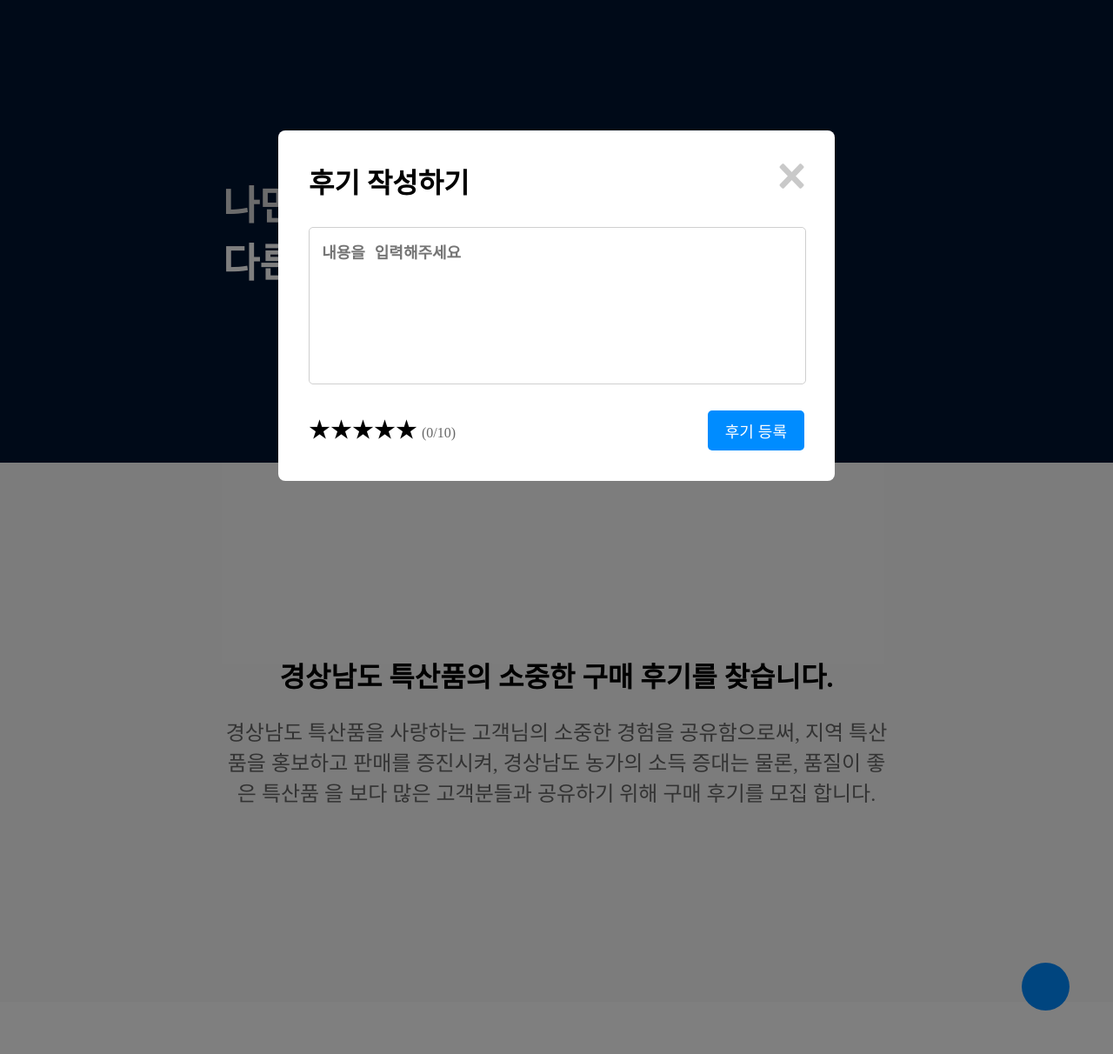
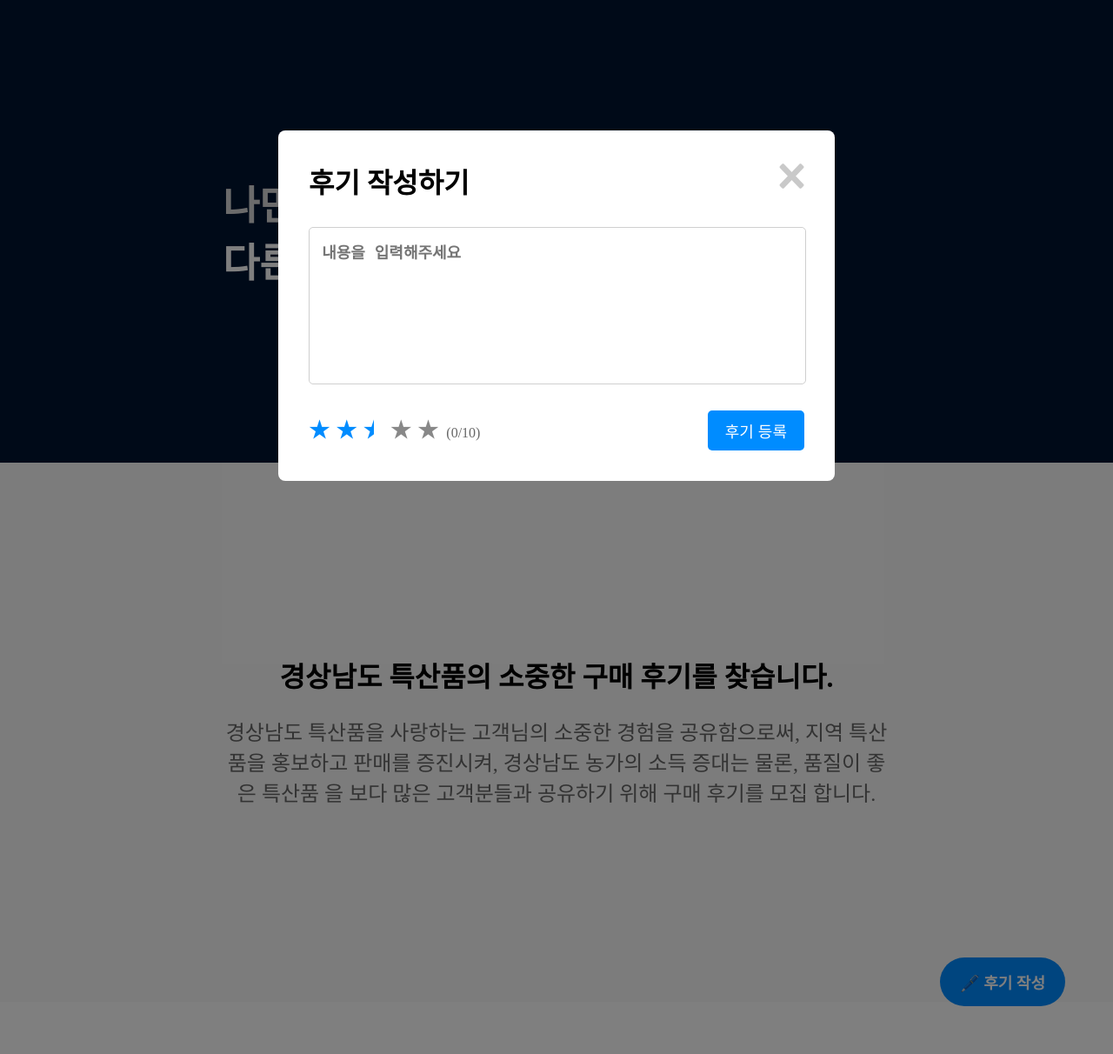
Before and after one commit to dev-yuka05/web-incheon-2022, a PHP site: page /review.html in a window 1280 px wide. Shown: the whole page at 87% size. Run offline with PHP 8.4, Linux system fonts and the light colour scheme.

Commit message:
fix : 리뷰 페이지 분기

```diff
--- a/B-Moudle/review.html
+++ b/B-Moudle/review.html
@@ -10,9 +10,7 @@
 <body>
 
     <!-- 오른쪽 아래 고정 글쓰기 -->
-    <div class="write">
-
-    </div>
+    <div class="write">🖊️ 후기 작성</div>
 
     <!-- 상단 타이틀 -->
     <div class="head">
@@ -287,7 +285,14 @@
 
                 <div class="modal-footer">
                     <div class="star">
-                        <span>★★★★★</span><span class="count">(0/10)</span>
+                        <div class="stars">
+                            <span id="star">★</span>
+                            <span id="star">★</span>
+                            <span id="star-half">★</span>
+                            <span>★</span>
+                            <span>★</span>
+                        </div>
+                        <span class="count">(0/10)</span>
                     </div>
                     <button type="submit">후기 등록</button>
                 </div>
--- a/B-Moudle/style/review.css
+++ b/B-Moudle/style/review.css
@@ -5,13 +5,15 @@ body{
 /* 글쓰기 버튼 */
 .write{
     position: fixed;
-    right: 50px;
-    bottom: 50px;
+    right: 55px;
+    bottom: 55px;
     border-radius: 50px;
-    width: 55px;
-    height: 55px;
+    padding: 15px 23px;
     background-color: rgb(0, 140, 255);
     cursor: pointer;
+    font-size: 18px;
+    font-weight: bold;
+    color: #fff;
 }
 
 
@@ -192,7 +194,7 @@ body{
 .modal-footer .star .count{
     font-size: 16px;
     color: #666;
-    margin-left: 5px;
+    margin-left: 2px;
     display: inline-block;
 }
 
@@ -208,3 +210,19 @@ body{
     display: inline-block;
     transition: background-color 0.3s;
 }
+
+.modal-footer .stars{
+    color: #888;
+    display: inline-block;
+}
+
+.modal-footer .stars #star{
+    color: #008cff;
+}
+
+.modal-footer .stars #star-half{
+    background: linear-gradient(90deg, #008cff 50%, #ffffff 50%);
+    background-clip: text;
+    -webkit-background-clip: text;
+    -webkit-text-fill-color: transparent;
+}
```
